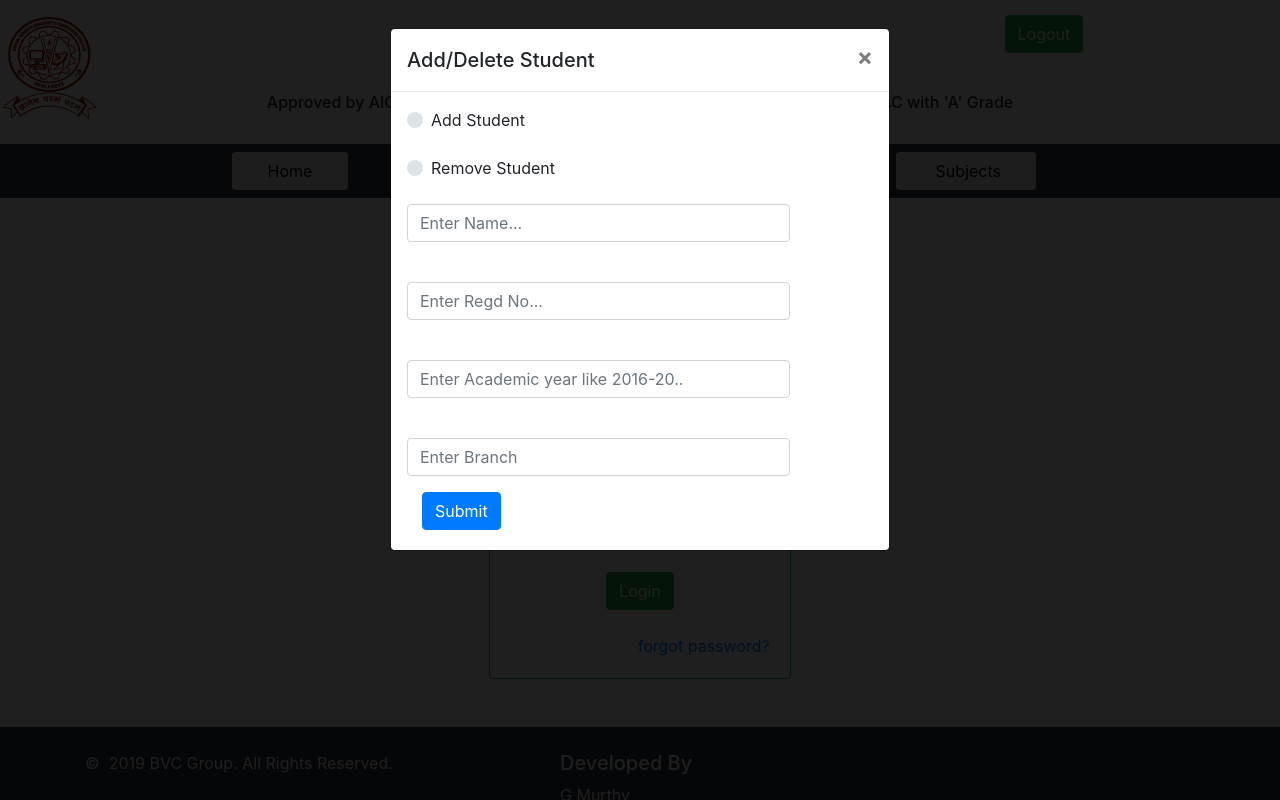
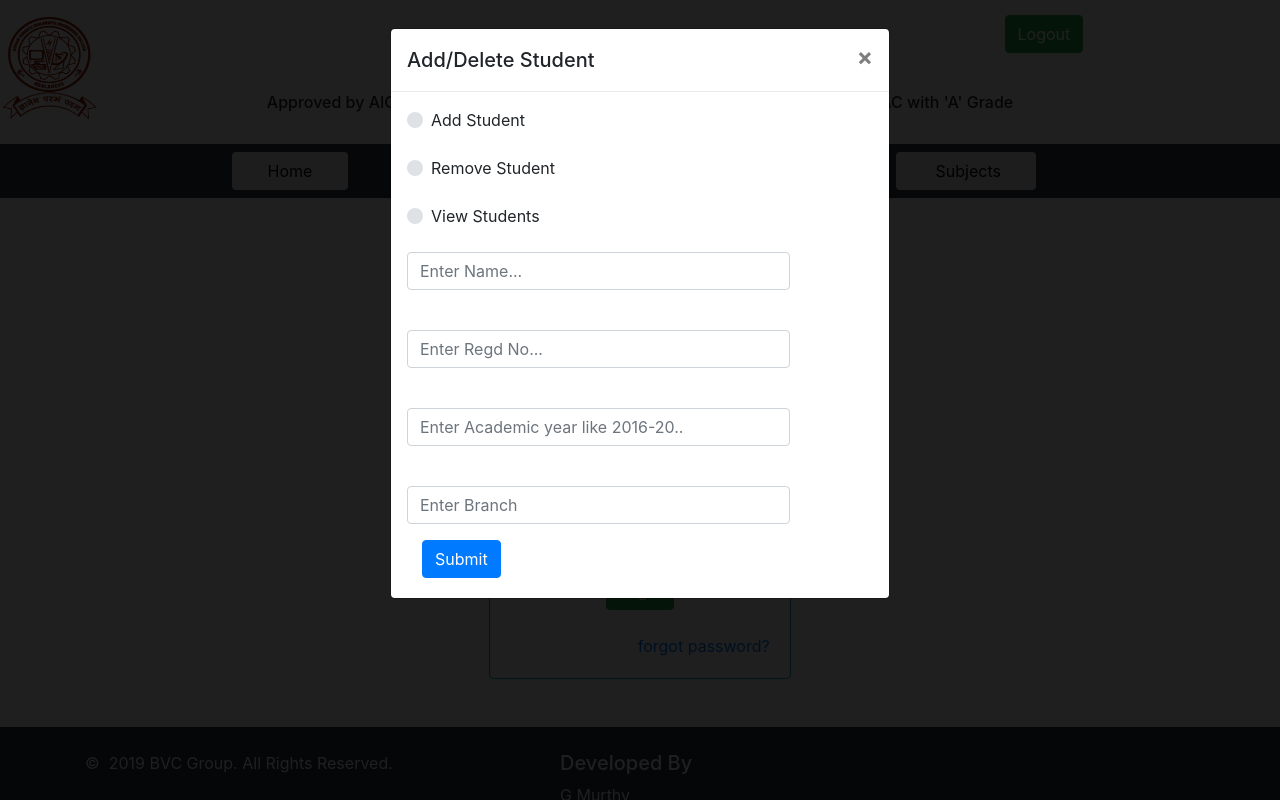
Before and after one commit to murthy98/student_grade, a Flask app: page /home in a window 1280 px wide, after a click on "Student". Run offline with Flask 2, Linux system fonts and the light colour scheme; the visitor is signed in with stand-in values (Sample User, id 1); some libraries are stand-ins or nearby versions.

Commit message:
updated menu

```diff
--- a/templates/header.html
+++ b/templates/header.html
@@ -29,7 +29,7 @@
 			  <span class="navbar-toggler-icon"></span>
 			</button>
 			<div class="collapse navbar-collapse" id="navbarNavDropdown" >
-					{%if session.logged_in%}
+					{% if session.logged_in %}
 
 			  <ul class="navbar-nav">
 				<li class="nav-item active"   >
@@ -58,14 +58,19 @@
 							<form>
 							<div class="modal-body">
 									<div class="custom-control custom-radio">
-											<input type="radio" id="addstudent" name="customRadio" class="custom-control-input">
+											<input type="radio" id="addstudent" name="customRadio" class="custom-control-input" required>
 											<label class="custom-control-label" for="addstudent" >Add Student</label>
 									</div>
 									<br>
 									<div class="custom-control custom-radio">
-											<input type="radio" id="deletestudent" name="customRadio" class="custom-control-input">
+											<input type="radio" id="deletestudent" name="customRadio" class="custom-control-input" required>
 											<label class="custom-control-label" for="deletestudent">Remove Student </label>
 										  </div>
+										  <br>
+										  <div class="custom-control custom-radio">
+												<input type="radio" id="view" name="customRadio" class="custom-control-input" required>
+												<label class="custom-control-label" for="view">View Students  </label>
+											  </div>
 										  <br>
 										  <div class="form-group row">
 												<div class="col-sm-10">
@@ -109,17 +114,65 @@
 						<div class="modal-dialog" role="document">
 						  <div class="modal-content">
 							<div class="modal-header">
-							  <h5 class="modal-title" id="exampleModalLabel">Upload Lab/Academic Marks</h5>
+							  <h5 class="modal-title" id="exampleModalLabel">Upload/Download Marks</h5>
 							  <button type="button" class="close" data-dismiss="modal" aria-label="Close">
 								<span aria-hidden="true">&times;</span>
 							  </button>
 							</div>
-							<div class="modal-body">
+							<form>
+									<div class="modal-body">
+											<div class="custom-control custom-radio">
+													<input type="radio" id="upload" name="customRadio" class="custom-control-input" required>
+													<label class="custom-control-label" for="upload" >Upload Marks</label>
+											</div>
+											<br>
+											<div class="custom-control custom-radio">
+													<input type="radio" id="download" name="customRadio" class="custom-control-input" required>
+													<label class="custom-control-label" for="download">Download Marks  </label>
+												  </div>
+												  <br>
+												  <div class="custom-control custom-radio">
+														<input type="radio" id="viewmarks" name="customRadio" class="custom-control-input" required>
+														<label class="custom-control-label" for="viewmarks">View Marks  </label>
+													  </div>
+												  <br>
+												  <div>
+												  <label class="my-1 " for="inlineFormCustomSelectPref">Semester</label>
+												  <select class="custom-select my-1 " id="inlineFormCustomSelectPref">
+													<option selected>Choose...</option>
+													<option value="1">1-1</option>
+													<option value="2">1-2</option>
+													<option value="3">2-1</option>
+													<option value="4">2-2</option>
+													<option value="5">3-1</option>
+													<option value="6">3-2</option>
+													<option value="7">4-1</option>
+													<option value="8">4-2</option>
+
+												  </select>
+												  </div>
+												  <br>
+												  <div class="form-group row">
+														<div class="col-sm-10">
+														  <input type="text" class="form-control" id="subname" placeholder="Enter Subject Name" required>
+														</div>
+													  </div>
+													  <div class="custom-control custom-radio">
+															<input type="radio" id="mid1" name="customRadio" class="custom-control-input" required>
+															<label class="custom-control-label" for="mid1" >Mid-I</label>
+													</div>
+													<br>
+													<div class="custom-control custom-radio">
+															<input type="radio" id="mid2" name="customRadio" class="custom-control-input" required>
+															<label class="custom-control-label" for="mid2">Mid-II</label>
+														  </div>
+														  <br>
+														  <div class="col-auto my-1">
+																<button type="submit" class="btn btn-primary" value="upsubmit" style="margin-left: auto;margin-right:auto">Submit</button>
+															  </div>
 							</div>
-							<div class="modal-footer">
-							  <button type="button" class="btn btn-secondary" data-dismiss="modal">Close</button>
-							  <button type="button" class="btn btn-primary">Save changes</button>
-							</div>
+							</form>
+
 						  </div>
 						</div>
 					  </div>							</li>
@@ -129,27 +182,11 @@
 					  </button>
 
 					  <!-- Modal -->
-					  <div class="modal fade" id="exampleModal2" tabindex="-1" role="dialog" aria-labelledby="exampleModalLabel" aria-hidden="true">
-						<div class="modal-dialog" role="document">
-						  <div class="modal-content">
-							<div class="modal-header">
-							  <h5 class="modal-title" id="exampleModalLabel">Add/Delete Subjects</h5>
-							  <button type="button" class="close" data-dismiss="modal" aria-label="Close">
-								<span aria-hidden="true">&times;</span>
-							  </button>
-							</div>
-							<div class="modal-body">
-							</div>
-							<div class="modal-footer">
-							  <button type="button" class="btn btn-secondary" data-dismiss="modal">Close</button>
-							  <button type="button" class="btn btn-primary">Save changes</button>
-							</div>
-						  </div>
-						</div>
-					  </div>								  </li>
+					  						  </li>
 			  </ul>
+			  {% endif %}
+
 			</div>
-			{%endif%}
 
 			</nav>
 
```
